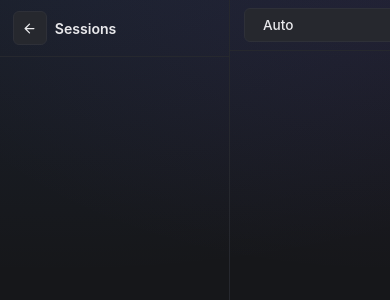
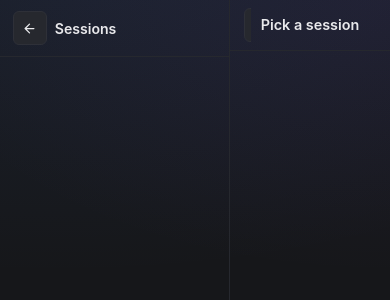
Before and after one commit to bburge14/cadre, a Flask app: template templates/terminal_hub.html in a window 390 px wide. Shown: the top 300 px of the page. Run offline with Flask 3, Linux system fonts and the light colour scheme; the template is opened without the code that fills it, so the values that code supplies are empty.

Commit message:
Replace fragile absolute-centering with a real 1fr/auto/1fr grid
The previous approach (absolute positioning + a 760px media-query
breakpoint) was wrong, not just imperfect -- confirmed via direct
screenshot that the title rendered on top of the theme dropdown at
1280px, well above the breakpoint that was supposed to prevent it.
Absolute positioning has no concept of sibling elements to avoid, and
the breakpoint was a guess at a threshold, not derived from the actual
content widths involved.

Replaced with a real CSS grid on .term-header
(grid-template-columns: 1fr auto 1fr): the left-side controls now live
in a wrapping .term-header-left div occupying column 1, the title
auto-sizes in column 2, and column 3 is an empty balancing spacer.
This can't overlap by construction -- grid columns don't share space,
regardless of how wide the left content or the window is.

Verified with precise getBoundingClientRect measurements (not just a
screenshot) at 1280/1440/1920px: zero overlap at every width tested,
and the title's centering confirmed mathematically correct once
accounting for the 230px sidebar, which shifts where the header's own
true center actually sits.

Co-Authored-By: Claude Sonnet 5 <noreply@anthropic.com>
Claude-Session: https://claude.ai/code/session_01M6akbAwzEF5wHDb6eyaaJ9

```diff
--- a/templates/terminal_hub.html
+++ b/templates/terminal_hub.html
@@ -54,30 +54,24 @@
   .term-session-row .status-dot { flex-shrink: 0; }
   .term-session-row .label { overflow: hidden; text-overflow: ellipsis; white-space: nowrap; }
   .term-main { flex: 1; min-width: 0; display: flex; flex-direction: column; }
+  /* Grid, not flex + absolute positioning -- the previous approach
+     (absolutely centering the title against the header) had no idea how
+     wide the left-side controls actually were, so at plenty of ordinary
+     desktop widths the title just rendered on top of them; a media-
+     query breakpoint was a guess at a threshold, not a real fix, and
+     didn't cover the actual overlap range. A 1fr/auto/1fr grid can't
+     overlap by construction: the left and right columns always claim
+     equal space no matter the title's width, and the title's own column
+     is sized to its content and never shares space with anything else. */
   .term-header {
-    display: flex; align-items: center; justify-content: space-between;
+    display: grid; grid-template-columns: 1fr auto 1fr; align-items: center;
     padding: 0.5rem 0.9rem; border-bottom: 1px solid var(--border-soft); flex-shrink: 0;
-    gap: 0.6rem; position: relative;
+    gap: 0.6rem;
   }
-  /* Absolutely positioned against the header itself, not flex:1'd into
-     the leftover space next to the controls -- that only centers within
-     whatever's left after the left-side group, which drifts off the
-     page's actual center depending on how wide that group is. This
-     centers on the real midpoint of the header every time -- but on a
-     narrow window the left-side controls group can extend past that
-     midpoint itself, and absolute positioning has no awareness of
-     siblings to avoid, so it'll happily render right on top of them.
-     Falls back to normal flow (no true centering, but never
-     overlapping) below a width where that's a real risk. */
+  .term-header-left { display: flex; align-items: center; gap: 0.6rem; min-width: 0; overflow: hidden; }
   .term-header .label {
     font-size: 0.9rem; font-weight: 600; overflow: hidden; text-overflow: ellipsis; white-space: nowrap;
-    position: absolute; left: 50%; transform: translateX(-50%);
-    max-width: 40%; pointer-events: none;
-  }
-  @media (max-width: 760px) {
-    .term-header .label {
-      position: static; transform: none; flex: 1; max-width: none; text-align: right;
-    }
+    text-align: center; max-width: 100%;
   }
   .term-header .term-status { font-size: 0.76rem; color: var(--text-faint); flex-shrink: 0; }
   .term-header-actions { display: none; flex-shrink: 0; }
@@ -136,6 +130,7 @@
 
   <div class="term-main">
     <div class="term-header">
+      <div class="term-header-left">
         <div class="term-header-actions btn-group" id="term-header-actions">
           <button class="btn btn-icon" title="Start" aria-label="Start" onclick="sessionAction('start')"><svg viewBox="0 0 24 24" fill="currentColor"><path d="M8 5v14l11-7z"/></svg></button>
           <button class="btn btn-icon" title="Stop" aria-label="Stop" onclick="sessionAction('stop')"><svg viewBox="0 0 24 24" fill="currentColor"><rect x="6" y="6" width="12" height="12" rx="1.5"/></svg></button>
@@ -147,6 +142,7 @@
           {% endfor %}
         </select>
         <span class="term-status" id="term-status"></span>
+      </div>
       <span class="label" id="term-active-label">Pick a session</span>
     </div>
     <div id="terminal-wrap"><div id="terminal"></div></div>
```
Also changed, not shown: templates/session_terminal.html (+15 -19 lines), 1 other file. Lines whose indentation alone changed are shown as unchanged.
